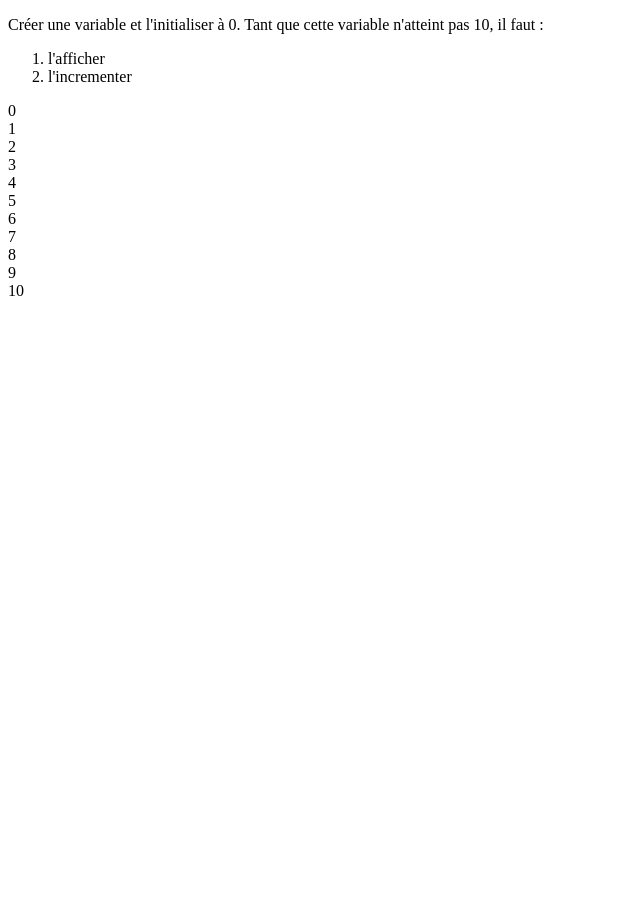
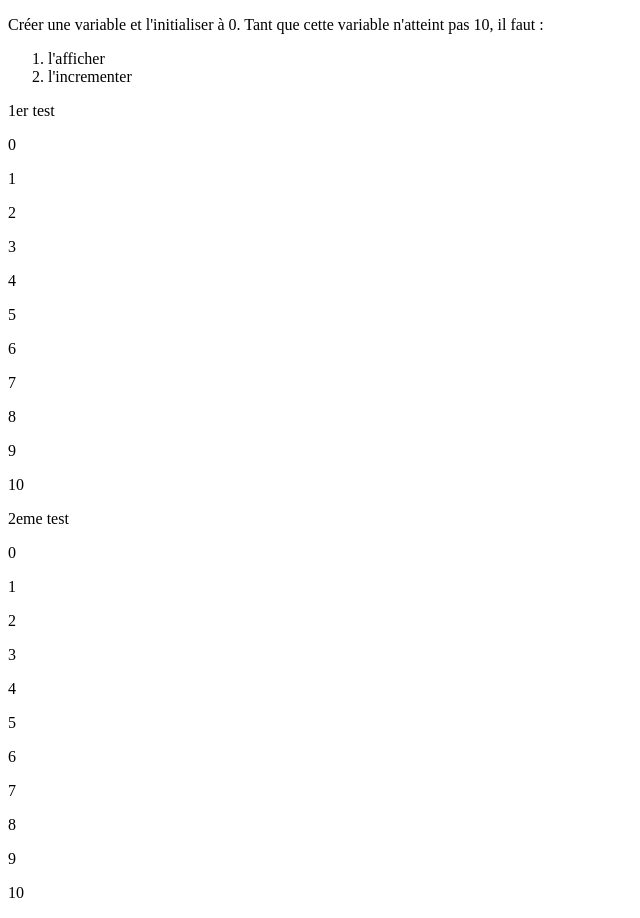
Before and after one commit to khoursaaf/php_3.1, a PHP site: page / in a window 1280 px wide. Shown: the whole page, without its empty margins (0-640 px from the left). Before the commit the page ends 296 px from the top, so only its background shows below. Run offline with PHP 8.4, Linux system fonts and the light colour scheme.

Commit message:
correction

```diff
--- a/index.php
+++ b/index.php
@@ -6,17 +6,21 @@
   </head>
   <body>
     <p>Créer une variable et l'initialiser à 0.
-    Tant que cette variable n'atteint pas 10, il faut :</p>
+    Tant que cette variable n'atteint pas 10, il faut :
+    </p>
     <ol>
       <li>l'afficher</li>
       <li>l'incrementer</li>
     </ol>
-    <?php
-    $nombre = 0;
-    while ($nombre <= 10) {
-      echo "$nombre <br />";
-      $nombre++;
-    }
-     ?>
+    <p>1er test</p>
+    <?php $number = 0;
+    while ($number <= 10)
+    { ?>
+    <p><?php echo $number;
+    $number++;
+    }?></p>
+    <p>2eme test</p>
+    <?php for ($number=0; $number <= 10; $number++) { ?>
+    <p><?php echo $number; } ?></p>
   </body>
 </html>
```
Lines whose indentation alone changed are shown as unchanged.
